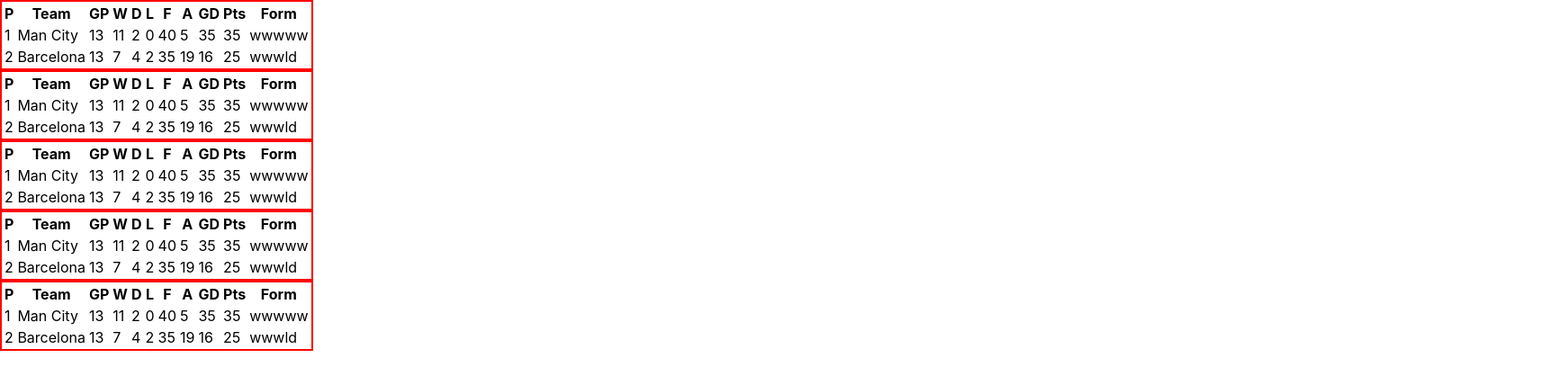
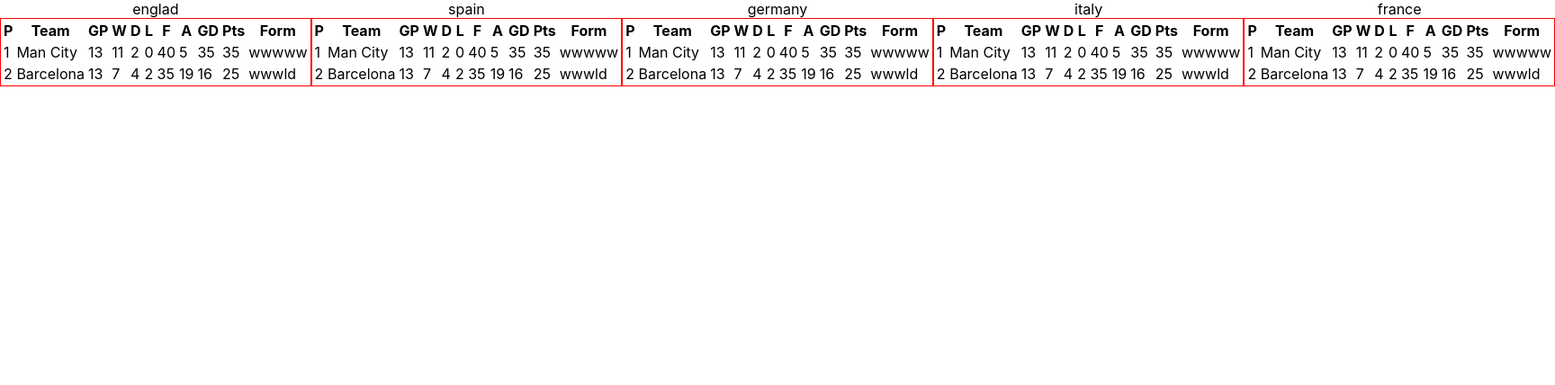
Before and after one commit to tiagozenicola/top5_soccer_league, a React (Create React App) app: page / in a window 1280 px wide. Shown: the top 428 px of the page at 90% size, 1728 px wide, since content can reach past the window. Built offline with nearby package versions, Linux system fonts and the light colour scheme.

Commit message:
Create table title

```diff
--- a/src/components/FiveTables/index.js
+++ b/src/components/FiveTables/index.js
@@ -1,16 +1,16 @@
 import React from 'react';
-
+import Container from './style'
 import Table from '../Table'
 
 function FiveTables(props){
   return (
-    <div className="App">
+    <Container className="App">
       <Table country='englad'/>
       <Table country='spain'/>
       <Table country='germany'/>
       <Table country='italy'/>
       <Table country='france'/>
-    </div>
+    </Container>
   )
 }
 
--- /dev/null
+++ b/src/components/FiveTables/style.js
@@ -0,0 +1,10 @@
+import styled from 'styled-components'
+
+
+const Container = styled.div`
+  display: flex;
+  width: 100%;
+`
+
+
+export default Container
--- a/src/components/Table/index.js
+++ b/src/components/Table/index.js
@@ -1,5 +1,5 @@
 import React from 'react';
-import StyledTable from './style';
+import {StyledTable, TextWrapper} from './style';
 
 function Table(props){
 
@@ -48,7 +48,10 @@
   );
 
   return (
-    // props.country
+    <div>
+      <TextWrapper>
+        {props.country}
+      </TextWrapper>
       <StyledTable className="soccer_table">
       <thead>
         <tr>
@@ -69,6 +72,7 @@
         {listTeams}
       </tbody>
       </StyledTable>
+    </div>
   );
 }
 
--- a/src/components/Table/style.js
+++ b/src/components/Table/style.js
@@ -2,8 +2,12 @@
 
 
 const StyledTable = styled.table`
-  border: 2px solid red;
+  border: 1px solid red;
+`
+
+const TextWrapper = styled.div`
+  text-align: center;
 `
 
 
-export default StyledTable;
+export {StyledTable, TextWrapper};
```
Lines whose indentation alone changed are shown as unchanged.
